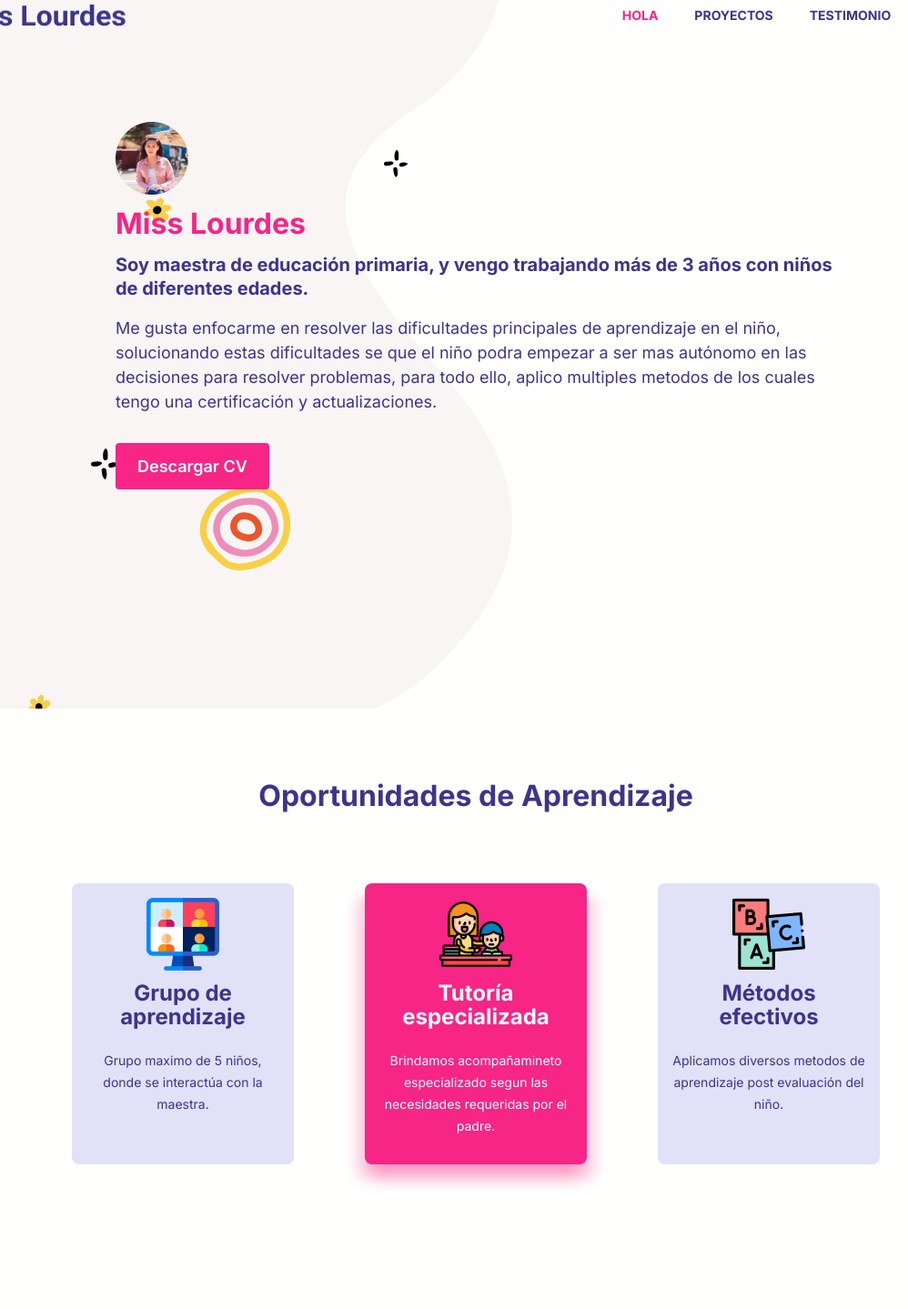
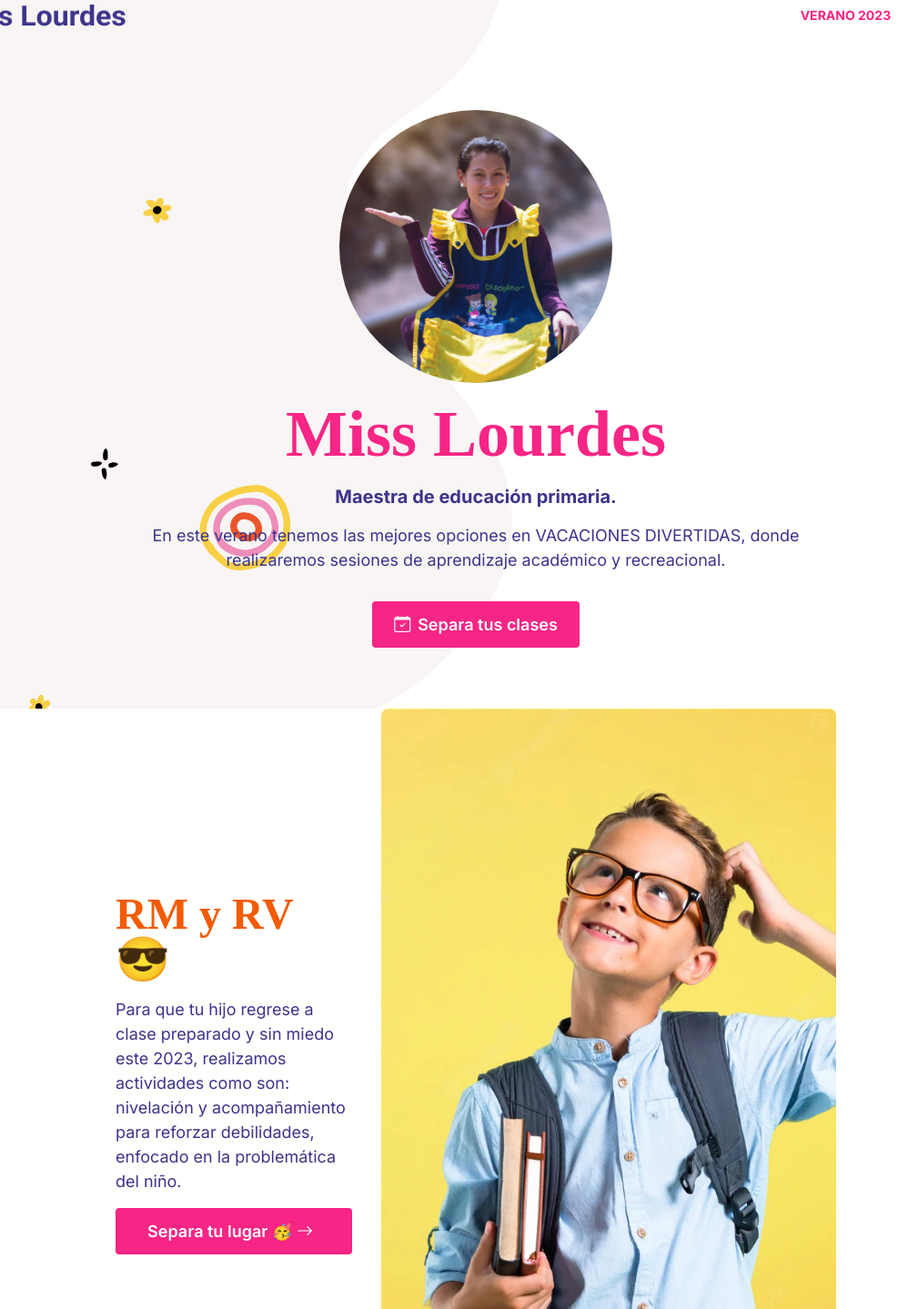
Before and after one commit to juancotera/misslourdes, a plain HTML site: page index.html in a window 1280 px wide. Shown: the part 21-1460 px from the top of the page at 91% size, without its empty margins (117-1115 px from the left). Before the commit the page ends 1381 px from the top, so only its background shows below. Drawn offline with nearby package versions, Linux system fonts and the light colour scheme; a web font is replaced by a local one.

Commit message:
hero and section

```diff
--- a/CSS/button.css
+++ b/CSS/button.css
@@ -17,3 +17,7 @@
 .button:active{
   transform: scale(.95);
 }
+
+.button i {
+  padding-right: .5rem;
+}
--- a/CSS/css.css
+++ b/CSS/css.css
@@ -5,6 +5,7 @@
 @import 'button.css';
 @import 'learning.css';
 @import 'card-learning.css';
+@import 'section.css';
 
 :root{
   --primary: #3d348b;
@@ -27,6 +28,12 @@
   --body1-bold: 700 1.125rem/1.6875rem Inter;
   --body2-regular: 400 0.875rem/1.5rem Inter;
   --body2-bold: 700 0.875rem/1.6875rem Inter;
+  --headline1-abhaya: 700 4.5rem/5rem Abhaya-libre;
+}
+
+* {
+  margin: 0;
+  padding: 0;
 }
 
 body{
@@ -36,7 +43,12 @@ body{
 }
 
 
-.container-header-hero {
-  background-image: url(../img/background.svg);
-  height: 100vh;
+
+
+@media screen and (min-width: 1024px) {
+  .container-header-hero {
+    background-image: url(../img/background.svg);
+    background-repeat: no-repeat;
+    height: 100vh;
+  }
 }
--- a/CSS/hero.css
+++ b/CSS/hero.css
@@ -1,20 +1,25 @@
 .hero{
-  /* border: 1px solid red; */
-  /* background: var(--lavanda); */
+  padding-inline-start: .5rem;
+  padding-inline-end: .5rem;
 }
 
 .hero-content{
   display: flex;
   flex-direction: column;
   gap: 1rem;
-  padding-inline-start: 1.5rem;
-  padding-inline-end: 1.5rem;
-  padding-block-start: 2rem;
-  padding-block-end: 2rem;
+  text-align: center;
 }
 
-.hero-content img{
-  margin-inline: auto;
+.hero-content-img{
+  margin: auto;
+  width: 300px;
+  height: 300px;
+  background-image: url(../img/NENA.jpg);
+  background-repeat: no-repeat;
+  background-size: cover;
+  background-position-y: 70%;
+  border-radius: 50%;
+
 }
 
 .hero-detail{
@@ -25,7 +30,7 @@
 
 .hero-detail h1{
   margin: 0;
-  font: var(--headline3);
+  font: var(--headline1-abhaya);
   color: var(--fucsia);
 }
 
@@ -49,20 +54,20 @@
 }
 
 @media screen and (min-width: 768px) {
-
-  .hero-content img{
-    margin: 0;
+  .hero-content-img{
+    margin: auto;
   }
 }
 
 @media screen and (min-width: 1024px) {
   .hero{
+    height: calc(100% - 75px);
     display: flex;
-    padding-block-start: 5rem;
-    padding-block-end: 5rem;
+    align-items: center;
   }
 
   .hero-content{
+    margin: auto;
     max-inline-size: 49.5rem;
     padding: 0;
   }
--- /dev/null
+++ b/CSS/section.css
@@ -0,0 +1,94 @@
+.section {
+  display: flex;
+  flex-direction: column;
+  /* height: 100vh; */
+}
+
+.container-concept {
+  padding: .5rem;
+  display: flex;
+  flex-direction: column-reverse;
+  gap: 1rem;
+  margin-block-end: 2rem;
+  margin-block-start: 2rem;
+}
+
+.concept {
+  display: flex;
+  flex-direction: column;
+  gap: 1rem;
+}
+
+.concept h2 {
+  font: var(--headline1-abhaya);
+  font-size: 48px;
+  color: var(--orange);
+  text-align: center;
+  line-height: 50px;
+}
+
+.concept p {
+  font: var(--body1-regular);
+  text-align: center;
+  color: var(--primary);
+}
+
+.concept-image {
+  margin: auto;
+}
+
+.concept-image-img {
+  width: 300px;
+  height: 500px;
+  background-image: url(../img/chico-estudiante-mochila-gafas-pie-pensando-idea-vuelta-escuela_1368-18584.webp);
+  background-size: cover;
+  background-position-x: 60%;
+  border-radius: .5rem;
+}
+
+.concept-image-img-2 {
+  width: 300px;
+  height: 500px;
+  background-image: url(../img/nina-estudiante-asiatica-sosteniendo-lupa-mirando-camara-expresion-curiosa_74952-2449.webp);
+  background-size: cover;
+  background-position-x: 60%;
+  border-radius: .5rem;
+}
+
+@media screen and (min-width: 768px) {
+  .concept-image-img {
+    margin: auto;
+  }
+}
+
+@media screen and (min-width: 1024px) {
+  .container-concept {
+    margin: auto;
+    height: 100vh;
+    max-inline-size: 49.5rem;
+    flex-direction: row;
+    gap: 2rem;
+    align-items: center;
+    justify-content: center;
+    margin-block: 0px;
+    padding: 0px;
+  }
+
+  .concept-image-img {
+    width: 500px;
+    height: 800px;
+  }
+
+  .concept-image-img-2 {
+    width: 450px;
+    height: 800px;
+  }
+
+  .concept h2 {
+    text-align: left;
+  }
+
+  .concept p {
+    text-align: left;
+  }
+}
--- a/index.html
+++ b/index.html
@@ -5,10 +5,13 @@
   <meta http-equiv="X-UA-Compatible" content="IE=edge">
   <meta name="viewport" content="width=device-width, initial-scale=1.0">
 
+  <link rel="stylesheet" href="https://cdn.jsdelivr.net/npm/bootstrap-icons@1.10.2/font/bootstrap-icons.css">
+
   <link rel="preconnect" href="https://fonts.googleapis.com">
   <link rel="preconnect" href="https://fonts.gstatic.com" crossorigin>
   <link href="https://fonts.googleapis.com/css2?family=Inter:wght@400;600;700&display=swap" rel="stylesheet">
-
+  <link href="https://fonts.googleapis.com/css2?family=Abhaya+Libre:wght@700&family=Lato:wght@300;400;700&display=swap"
+    rel="stylesheet">
   <link rel="stylesheet" href="./CSS/css.css">
   <title>Document</title>
 </head>
@@ -20,9 +23,7 @@
             <img src="./img/MissLourdes.png" alt="Logo" width="191 " height="24">
             <div class="menu">
               <ul class="menu-items">
-                <li><a href="#" class="select">Hola</a></li>
-                <li><a href="#">proyectos</a></li>
-                <li><a href="#">testimonio</a></li>
+                <li><a href="#" class="select">Verano 2023</a></li>
                 <li><a href="#">contacto</a></li>
               </ul>
             </div>
@@ -30,33 +31,55 @@
       </div>
     </header>
     <div class="hero">
-      <div class="wrapper">
       <div class="hero-content">
-          <img src="./img/miss.png" alt="Foto de MissLourdes" width="80" height="80">
+        <div class="hero-content-img">
+          <!-- <img src="./img/NENA.jpg" alt="Foto de MissLourdes"> -->
+        </div>
         <div class="hero-detail">
           <h1>
             <span>
               Miss Lourdes
             </span>
             <span>
-                Soy maestra de educación primaria, y vengo trabajando más de 3 años con niños de diferentes edades.
+              Maestra de educación primaria.
             </span>
           </h1>
           <p>
-              Me gusta enfocarme en resolver las dificultades principales de aprendizaje en el niño, solucionando estas dificultades
-              se que el niño podra empezar a ser mas autónomo en las decisiones para resolver problemas, para todo ello, aplico
-              multiples metodos de los cuales tengo una certificación y actualizaciones.
+            En este verano tenemos las mejores opciones en VACACIONES DIVERTIDAS, donde realizaremos sesiones de aprendizaje académico y recreacional.
           </p>
           <div class="hero-button">
-              <button class="button" href="https://www.google.com">Descargar CV</button>
-            </div>
+            <button class="button" href="#"><i class="bi bi-calendar-check"></i>Separa tus clases</button>
           </div>
         </div>
       </div>
     </div>
   </div>
 
-  <div class="wrapper">
+  <section class="section">
+    <div class="container-concept">
+      <div class="concept">
+        <h2>RM y RV 😎</h2>
+        <p>Para que tu hijo regrese a clase preparado y sin miedo este 2023, realizamos actividades como son: nivelación y acompañamiento para reforzar debilidades, enfocado en la problemática del niño.</p>
+        <button class="button">Separa tu lugar 🥳 <i class="bi bi-arrow-right"></i></button>
+      </div>
+      <div class="concept-image">
+        <div class="concept-image-img"></div>
+      </div>
+    </div>
+
+    <div class="container-concept">
+      <div class="concept-image">
+        <div class="concept-image-img-2"></div>
+      </div>
+      <div class="concept">
+        <h2>Aperturamos nuestro verano CRETIVO</h2>
+        <p>Aperturamos el acompañamiento de clases divertidas de Ciencia 🔬 y Tecnología 🤖, para potenciar la creatividad y la imaginación del niño.</p>
+        <button class="button">Inscribete <i class="bi bi-arrow-right"></i></button>
+      </div>
+    </div>
+  </section>
+
+
     <div class="learning">
       <h1>Oportunidades de Aprendizaje</h1>
       <div class="learning-grid">
@@ -85,6 +108,5 @@
         </div>
       </div>
     </div>
-  </div>
 </body>
 </html>
```
Also changed, not shown: img/NENA.jpg (added), img/chico-estudiante-mochila-gafas-pie-pensando-idea-vuelta-escuela_1368-18584.webp (added), img/nina-estudiante-asiatica-sosteniendo-lupa-mirando-camara-expresion-curiosa_74952-2449.webp (added), 1 other file. Lines whose indentation alone changed are shown as unchanged.
